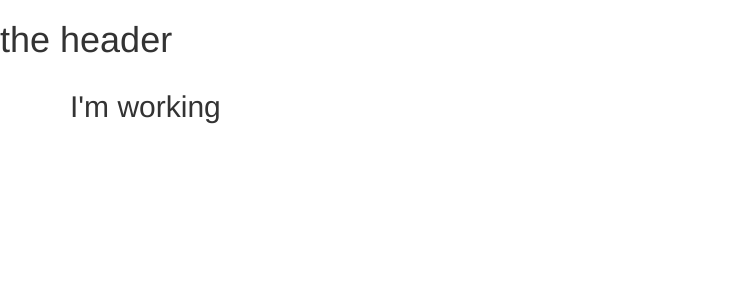
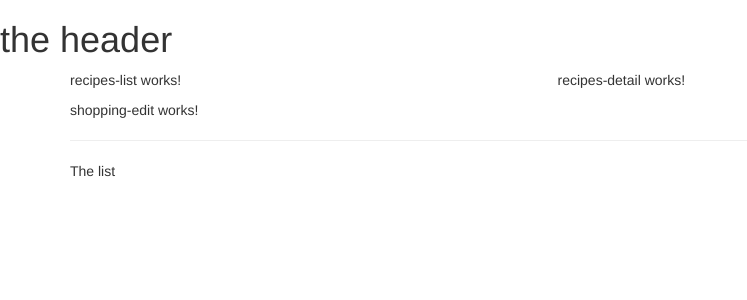
Before and after one commit to espacedefock/my-grocery-store, an Angular app: page / in a window 1280 px wide. Shown: the top 300 px of the page, without its empty margins (0-747 px from the left). Built offline with nearby package versions, Linux system fonts and the light colour scheme.

Commit message:
49. Using the Components

```diff
--- a/src/app/app.component.html
+++ b/src/app/app.component.html
@@ -2,7 +2,8 @@
 <div class="container">
   <div class="row">
     <div class="col-md-12">
-      <div class="h2">I'm working</div>
+      <app-recipes></app-recipes>
+      <app-shopping-list></app-shopping-list>
     </div>
   </div>
 </div>
--- a/src/app/recipes/recipes.component.html
+++ b/src/app/recipes/recipes.component.html
@@ -1 +1,8 @@
-<p>recipes works!</p>
+<div class="row">
+    <div class="col-md-5">
+        <app-recipes-list></app-recipes-list>
+    </div>
+    <div class="col-md-7">
+        <app-recipes-detail></app-recipes-detail>
+    </div>
+</div>
--- a/src/app/shopping-list/shopping-list.component.html
+++ b/src/app/shopping-list/shopping-list.component.html
@@ -1 +1,3 @@
-<p>shopping-list works!</p>
+<app-shopping-edit></app-shopping-edit>
+<hr>
+<p>The list</p>
```
